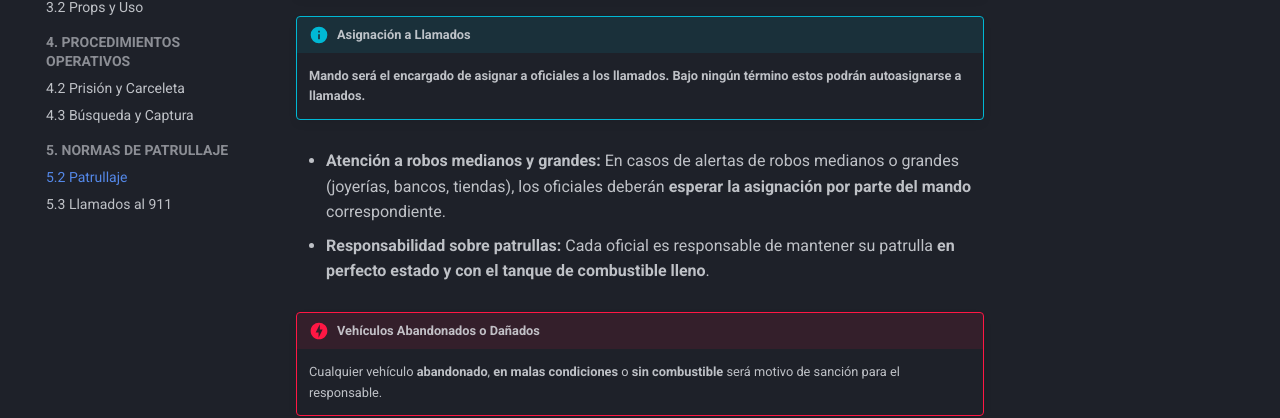
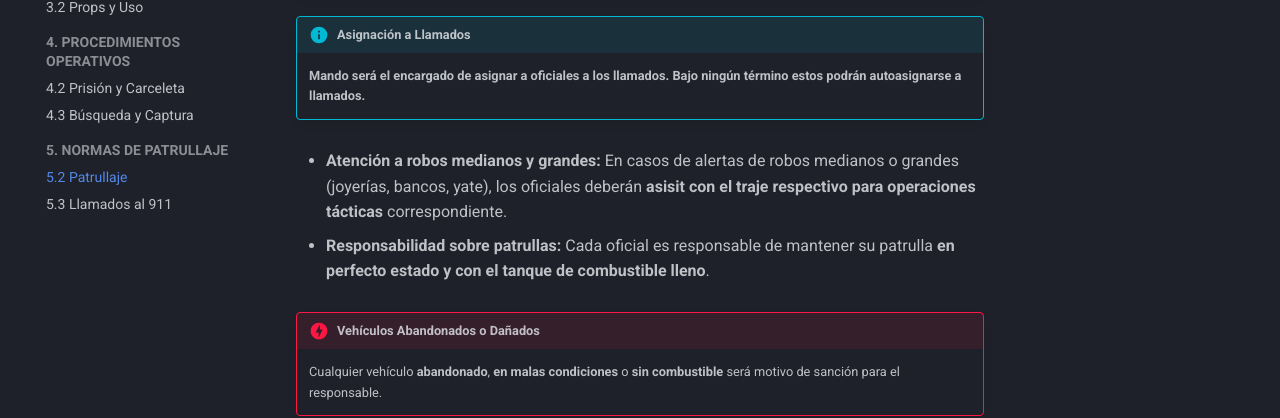
Before and after one commit to normativa-lspd-infinity-rp/Normativa-LSPD, an MkDocs documentation site: the page built from docs/patrullaje/patrullaje.md, in a window 1280 px wide and 900 px high, scrolled down 512 px. Shown: the part 415-833 px from the top of the window. Built offline with MkDocs 1.6.1 and Material for MkDocs 9.7.7, drawn with Linux system fonts in a browser that asks for light colours.

Commit message:
Update patrullaje.md

```diff
--- a/docs/patrullaje/patrullaje.md
+++ b/docs/patrullaje/patrullaje.md
@@ -26,7 +26,7 @@ Al momento de entrar en servicio, el oficial deberá ingresar al canal **ESPERAN
 !!! info "Asignación a Llamados"
     **Mando será el encargado de asignar a oficiales a los llamados. Bajo ningún término estos podrán autoasignarse a llamados.**
 
-* **Atención a robos medianos y grandes:** En casos de alertas de robos medianos o grandes (joyerías, bancos, tiendas), los oficiales deberán **esperar la asignación por parte del mando** correspondiente.
+* **Atención a robos medianos y grandes:** En casos de alertas de robos medianos o grandes (joyerías, bancos, yate), los oficiales deberán **asisit con el traje respectivo para operaciones tácticas** correspondiente.
 
 * **Responsabilidad sobre patrullas:** Cada oficial es responsable de mantener su patrulla **en perfecto estado y con el tanque de combustible lleno**.
 
```
